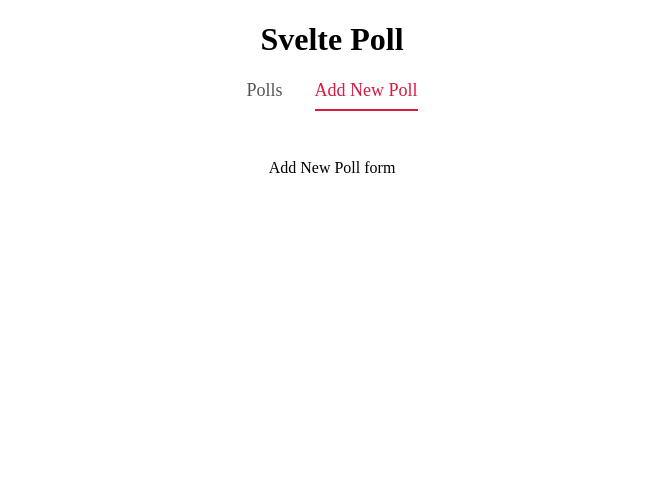
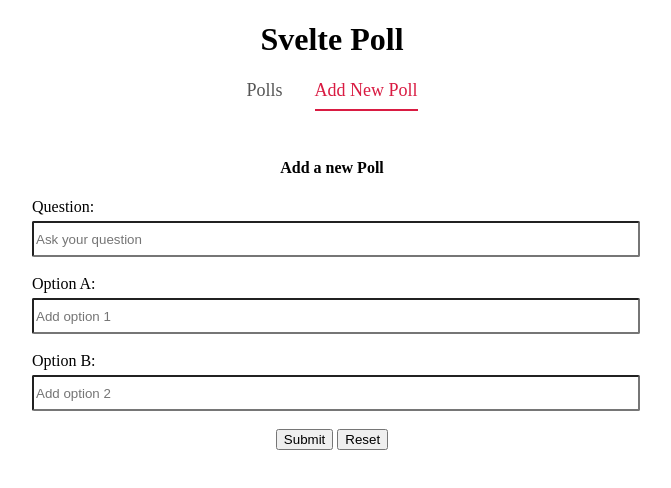
Before and after one commit to gtstarnes/SveltePoll, a SvelteKit app: page / in a window 1280 px wide. Both pictures are taken after a click on the button "Add New Poll". Shown: the top 488 px of the page, without its empty margins (308-979 px from the left). Built offline with nearby package versions, Linux system fonts and the light colour scheme.

Commit message:
added add poll form

```diff
--- a/src/routes/+page.svelte
+++ b/src/routes/+page.svelte
@@ -1,11 +1,20 @@
 <script lang="ts">
     import Tabs from '../Components/Tabs.svelte'
+    import AddPollForm from '../Components/AddPollForm.svelte';
+    import type {PollType} from '../types/types';
 
     const tabs = ["Polls", "Add New Poll"]
     let activeTab = "Polls";
+    let polls: PollType[] = [];
 
     const changeTab = (e: CustomEvent<string>) => {
         activeTab = e.detail;
+    }
+
+    const addPoll = (e: CustomEvent) => {
+        polls = [e.detail, ...polls]
+        console.log(polls);
+        activeTab = "Polls";
     }
 </script>
 
@@ -16,7 +25,8 @@
     {#if activeTab === "Polls"}
         <p>Polls</p>
     {:else}
-        <p>Add New Poll form</p>
+        <h4>Add a new Poll</h4>
+        <AddPollForm on:addPoll={addPoll} />
     {/if}
 </main>
 
```
